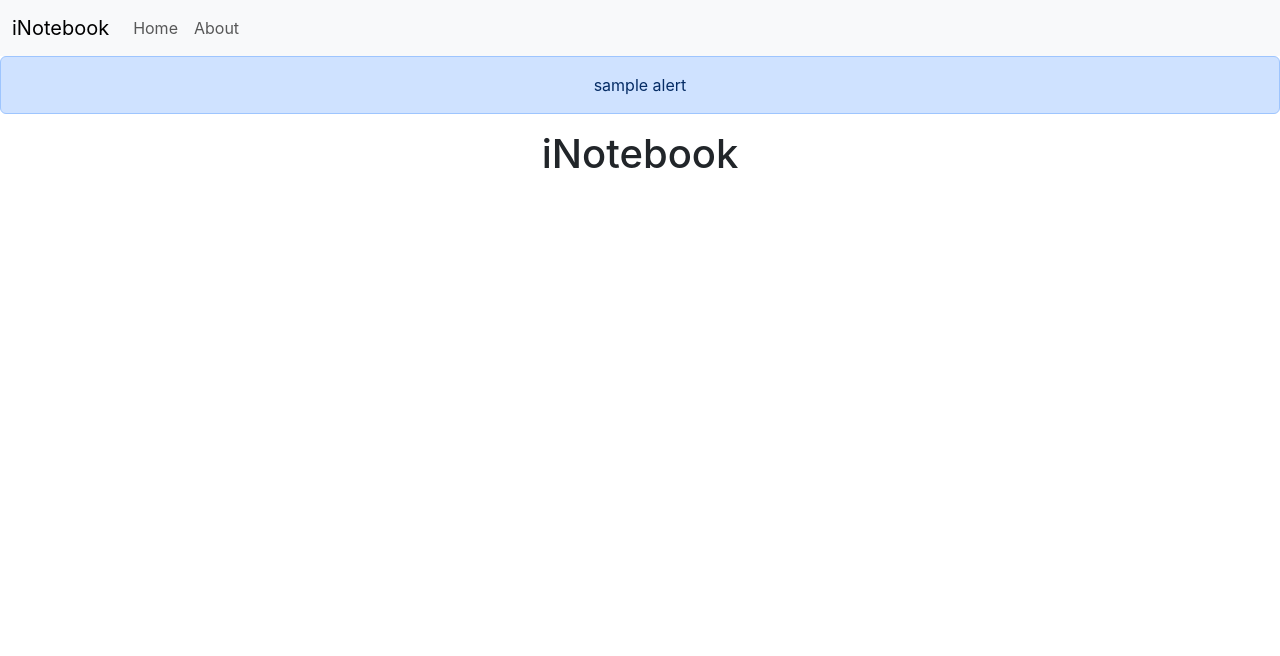
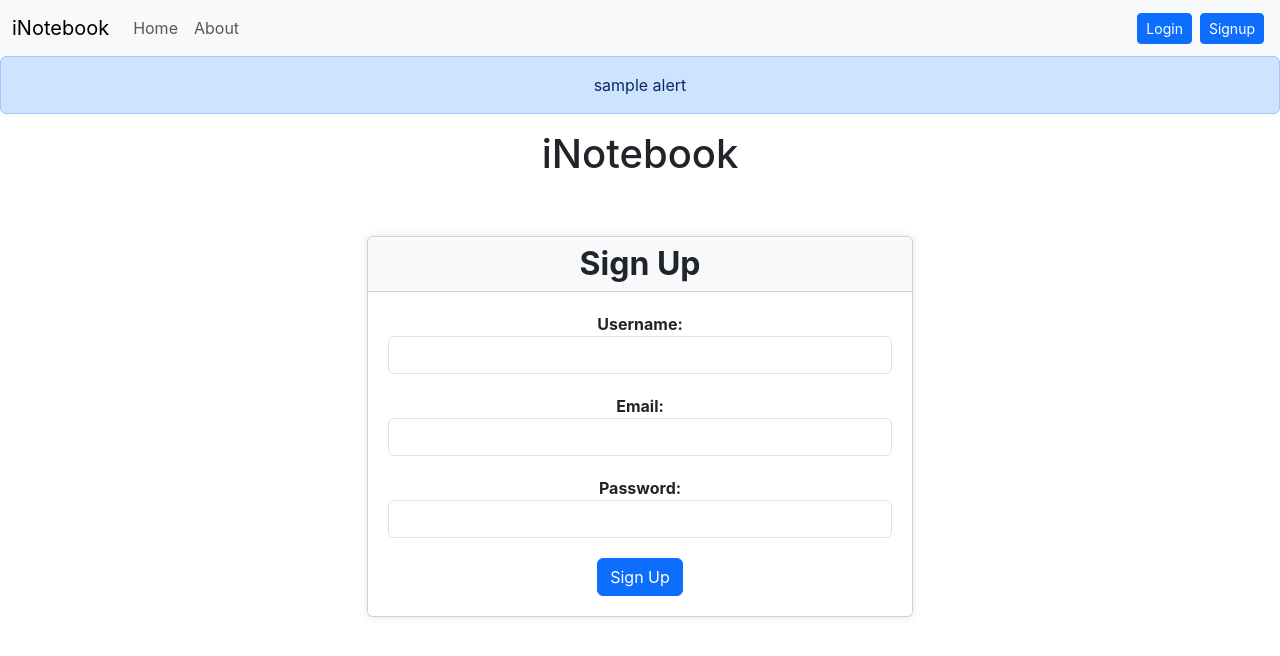
Before and after one commit to TheRodzz/iNotebook, a React (Create React App) app: page /signup in a window 1280 px wide. Shown: the top 656 px of the page. Built offline with nearby package versions, Linux system fonts and the light colour scheme.

Commit message:
added login and signup components

```diff
--- a/src/App.js
+++ b/src/App.js
@@ -2,13 +2,16 @@ import './App.css';
 import Home from './components/Home'
 import About from './components/About'
 import NoteState from './context/NoteState';
+import Login from './components/Login';
+import Navbar from './components/Navbar';
+import Alert from './components/Alert';
+import Signup from './components/Signup';
 import {
   BrowserRouter as Router,
   Switch,
   Route,
 } from "react-router-dom";
-import Navbar from './components/Navbar';
-import Alert from './components/Alert';
+
 function App() {
   return (
     <div className="App">
@@ -24,6 +27,12 @@ function App() {
           <Route exact path="/about">
             <About />
           </Route>
+          <Route exact path="/login">
+            <Login />
+          </Route>
+          <Route exact path="/signup">
+            <Signup />
+          </Route>
         </Switch>
       </Router>
     </NoteState>
--- /dev/null
+++ b/src/Login.css
@@ -0,0 +1,21 @@
+.login-card {
+    margin-top: 50px;
+    box-shadow: 0px 0px 10px rgba(0, 0, 0, 0.1);
+  }
+
+  .card-header {
+    background-color: #f8f9fa;
+    font-weight: bold;
+  }
+
+  .card-body {
+    padding: 20px;
+  }
+
+  .form-group {
+    margin-bottom: 20px;
+  }
+
+  label {
+    font-weight: bold;
+  }
--- /dev/null
+++ b/src/Signup.css
@@ -0,0 +1,21 @@
+.signup-card {
+    margin-top: 50px;
+    box-shadow: 0px 0px 10px rgba(0, 0, 0, 0.1);
+}
+
+.card-header {
+    background-color: #f8f9fa;
+    font-weight: bold;
+}
+
+.card-body {
+    padding: 20px;
+}
+
+.form-group {
+    margin-bottom: 20px;
+}
+
+label {
+    font-weight: bold;
+}
--- /dev/null
+++ b/src/components/Login.js
@@ -0,0 +1,60 @@
+import React, { useState } from 'react';
+import '../Login.css'
+const Login = () => {
+    const [username, setUsername] = useState('');
+    const [password, setPassword] = useState('');
+
+    const handleUsernameChange = (e) => {
+        setUsername(e.target.value);
+    };
+
+    const handlePasswordChange = (e) => {
+        setPassword(e.target.value);
+    };
+
+    const handleLogin = (e) => {
+        e.preventDefault();
+        // Handle login logic here
+    };
+
+    return (
+        <div className="container">
+            <div className="row justify-content-center">
+                <div className="col-md-6">
+                    <div className="card login-card">
+                        <h2 className="card-header">Login</h2>
+                        <div className="card-body">
+                            <form onSubmit={handleLogin}>
+                                <div className="form-group">
+                                    <label htmlFor="username">Username:</label>
+                                    <input
+                                        type="text"
+                                        className="form-control"
+                                        id="username"
+                                        value={username}
+                                        onChange={handleUsernameChange}
+                                    />
+                                </div>
+                                <div className="form-group">
+                                    <label htmlFor="password">Password:</label>
+                                    <input
+                                        type="password"
+                                        className="form-control"
+                                        id="password"
+                                        value={password}
+                                        onChange={handlePasswordChange}
+                                    />
+                                </div>
+                                <button type="submit" className="btn btn-primary">
+                                    Login
+                                </button>
+                            </form>
+                        </div>
+                    </div>
+                </div>
+            </div>
+        </div>
+    );
+};
+
+export default Login;
--- a/src/components/Navbar.js
+++ b/src/components/Navbar.js
@@ -22,6 +22,8 @@ export default function Navbar() {
                     </ul>
 
                 </div>
+                <Link className="btn btn-primary mx-1 btn-sm" to="/login" role="button">Login</Link>
+                <Link className="btn btn-primary mx-1 btn-sm" to="/signup" role="button">Signup</Link>
             </div>
         </nav>
     )
--- /dev/null
+++ b/src/components/Signup.js
@@ -0,0 +1,76 @@
+import React, { useState } from 'react';
+import '../Signup.css'; // Import custom CSS file
+
+const Signup = () => {
+  const [username, setUsername] = useState('');
+  const [email, setEmail] = useState('');
+  const [password, setPassword] = useState('');
+
+  const handleUsernameChange = (e) => {
+    setUsername(e.target.value);
+  };
+
+  const handleEmailChange = (e) => {
+    setEmail(e.target.value);
+  };
+
+  const handlePasswordChange = (e) => {
+    setPassword(e.target.value);
+  };
+
+  const handleSignup = (e) => {
+    e.preventDefault();
+    // Handle signup logic here
+  };
+
+  return (
+    <div className="container">
+      <div className="row justify-content-center">
+        <div className="col-md-6">
+          <div className="card signup-card">
+            <h2 className="card-header">Sign Up</h2>
+            <div className="card-body">
+              <form onSubmit={handleSignup}>
+                <div className="form-group">
+                  <label htmlFor="username">Username:</label>
+                  <input
+                    type="text"
+                    className="form-control"
+                    id="username"
+                    value={username}
+                    onChange={handleUsernameChange}
+                  />
+                </div>
+                <div className="form-group">
+                  <label htmlFor="email">Email:</label>
+                  <input
+                    type="email"
+                    className="form-control"
+                    id="email"
+                    value={email}
+                    onChange={handleEmailChange}
+                  />
+                </div>
+                <div className="form-group">
+                  <label htmlFor="password">Password:</label>
+                  <input
+                    type="password"
+                    className="form-control"
+                    id="password"
+                    value={password}
+                    onChange={handlePasswordChange}
+                  />
+                </div>
+                <button type="submit" className="btn btn-primary">
+                  Sign Up
+                </button>
+              </form>
+            </div>
+          </div>
+        </div>
+      </div>
+    </div>
+  );
+};
+
+export default Signup;
--- a/src/context/NoteState.js
+++ b/src/context/NoteState.js
@@ -43,7 +43,7 @@ const NoteState = (props) =>{
           element.tag=tag;
           break;
         }
-
+        // TODO: add api call
       }
     }
 
```
